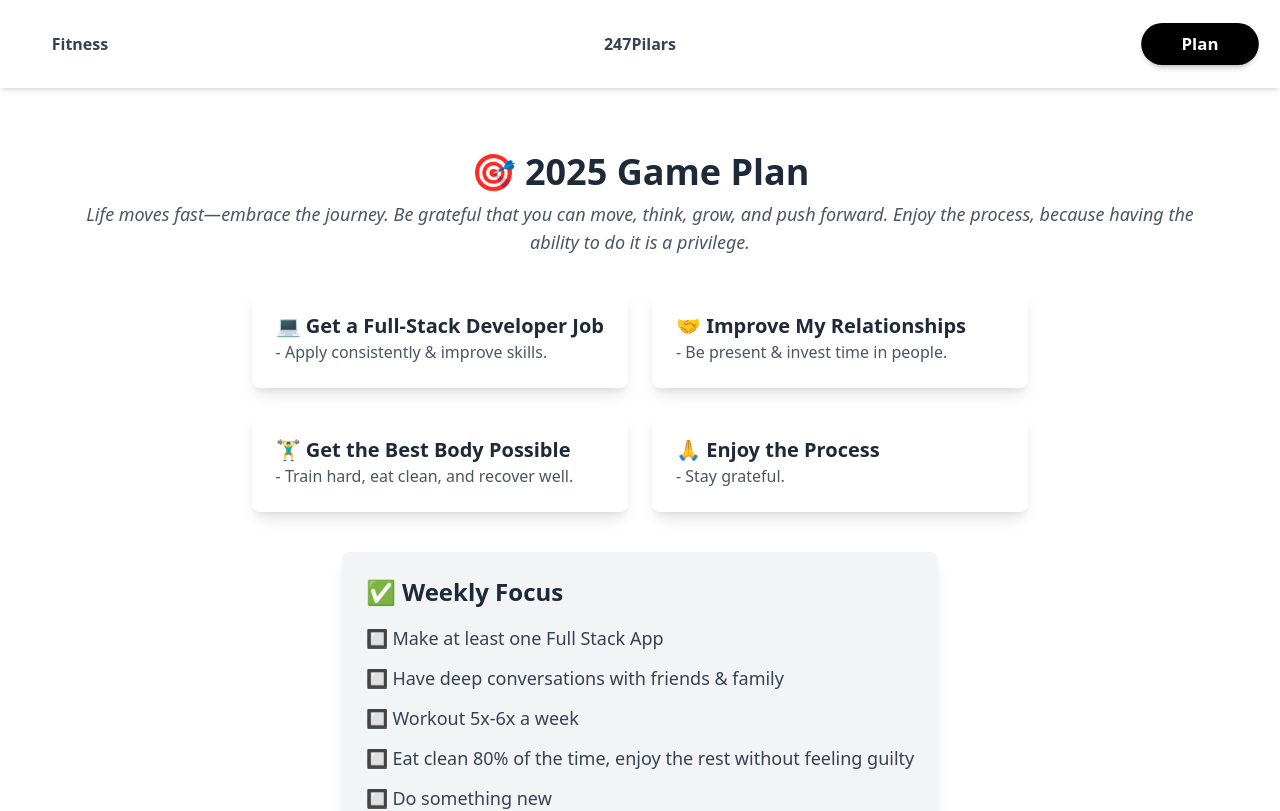
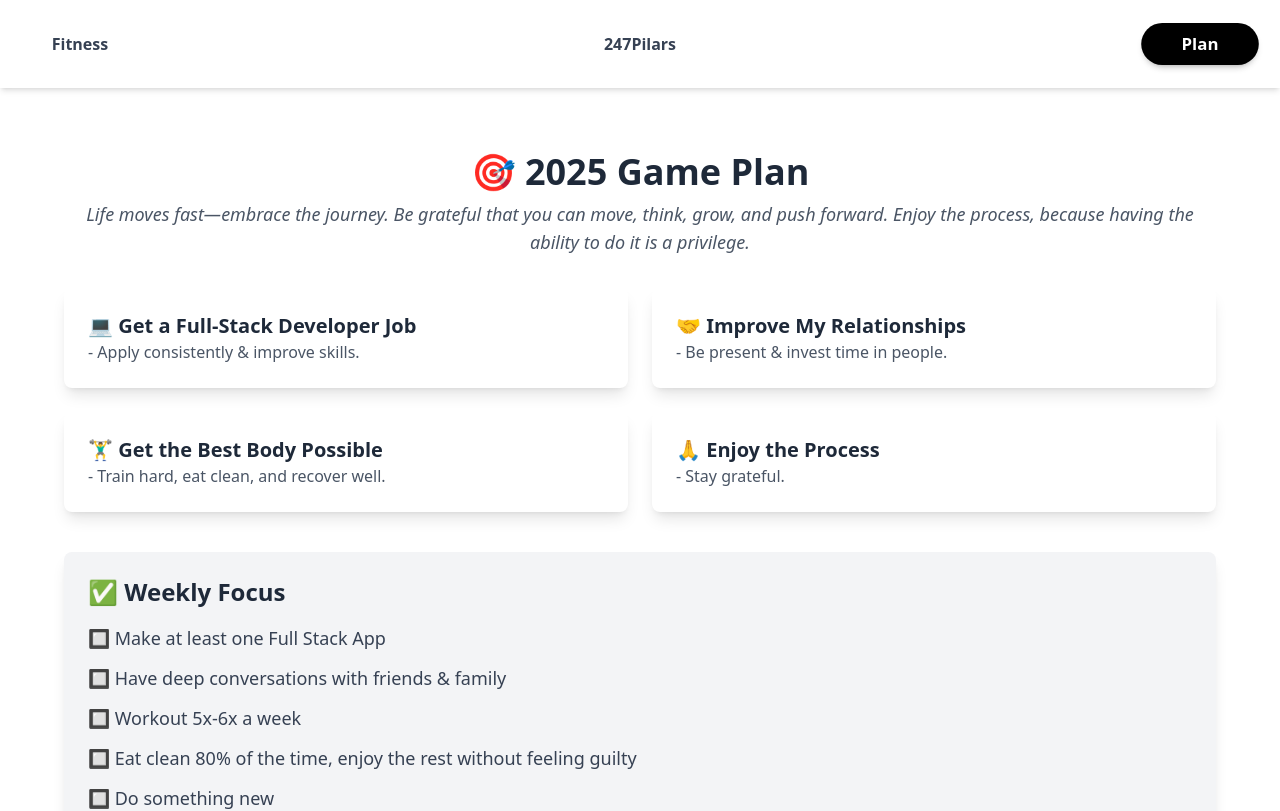
Before and after one commit to JoaDelVecchio/247Pilars, a React (Vite) app in the folder client/: page /plan in a window 1280 px wide. Shown: the top 811 px of the page. Built offline with nearby package versions, Linux system fonts and the light colour scheme; sample sign-in values are in the browser's storage.

Commit message:
Change style

```diff
--- a/client/src/routes/Home.tsx
+++ b/client/src/routes/Home.tsx
@@ -19,7 +19,8 @@ const images = [
 
 const Home = () => {
   return (
-    <div className="m-auto flex flex-col items-center justify-center p-8">
+    <div className="flex flex-grow items-start justify-center">
+      <div className="flex flex-col items-center justify-center p-8">
         <h1 className="text-center text-4xl font-bold text-gray-800">
           🔥 The 247 Mindset
         </h1>
@@ -40,7 +41,9 @@ const Home = () => {
                 className="h-full w-full object-cover"
               />
               <div className="absolute inset-0 flex items-center justify-center bg-black bg-opacity-50 opacity-0 transition duration-300 group-hover:opacity-100">
-              <p className="text-lg font-semibold text-white">{img.caption}</p>
+                <p className="text-lg font-semibold text-white">
+                  {img.caption}
+                </p>
               </div>
             </div>
           ))}
@@ -72,6 +75,7 @@ const Home = () => {
           </div>
         </div>
       </div>
+    </div>
   );
 };
 
--- a/client/src/routes/PlanPage.tsx
+++ b/client/src/routes/PlanPage.tsx
@@ -32,7 +32,8 @@ const PlanPage = () => {
   };
 
   return (
-    <div className="m-auto flex flex-col items-center justify-center p-8">
+    <div className="flex flex-grow items-start justify-center">
+      <div className="flex flex-col justify-center p-8">
         {/* Header */}
         <h1 className="text-center text-4xl font-bold text-gray-800">
           🎯 2025 Game Plan
@@ -57,7 +58,9 @@ const PlanPage = () => {
             <h2 className="text-xl font-semibold text-gray-800">
               🤝 Improve My Relationships
             </h2>
-          <p className="text-gray-600">- Be present & invest time in people.</p>
+            <p className="text-gray-600">
+              - Be present & invest time in people.
+            </p>
           </div>
           <div className="rounded-lg bg-white p-6 shadow-lg transition hover:scale-105">
             <h2 className="text-xl font-semibold text-gray-800">
@@ -86,7 +89,9 @@ const PlanPage = () => {
                 key={task.id}
                 onClick={() => toggleTask(task.id)}
                 className={`cursor-pointer text-lg ${
-                task.completed ? 'text-gray-400 line-through' : 'text-gray-700'
+                  task.completed
+                    ? 'text-gray-400 line-through'
+                    : 'text-gray-700'
                 }`}
               >
                 {task.completed ? '✔️' : '🔲'} {task.text}
@@ -106,6 +111,7 @@ const PlanPage = () => {
           </p>
         </div>
       </div>
+    </div>
   );
 };
 
```
Lines whose indentation alone changed are shown as unchanged.
